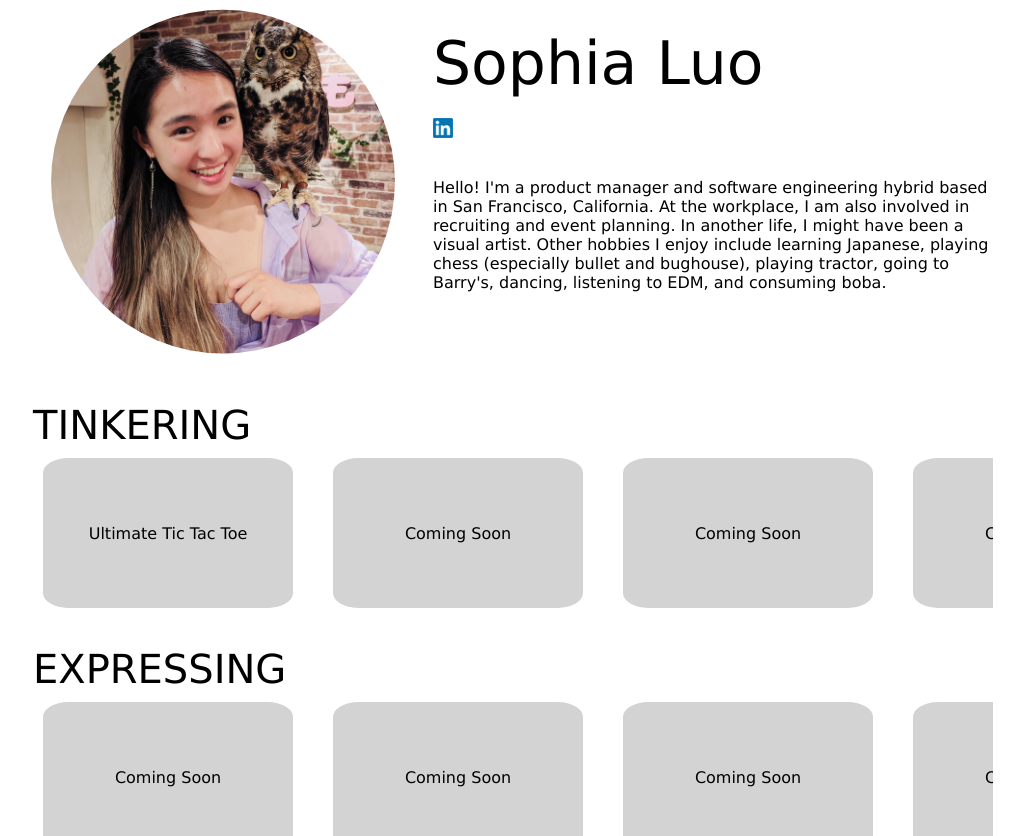
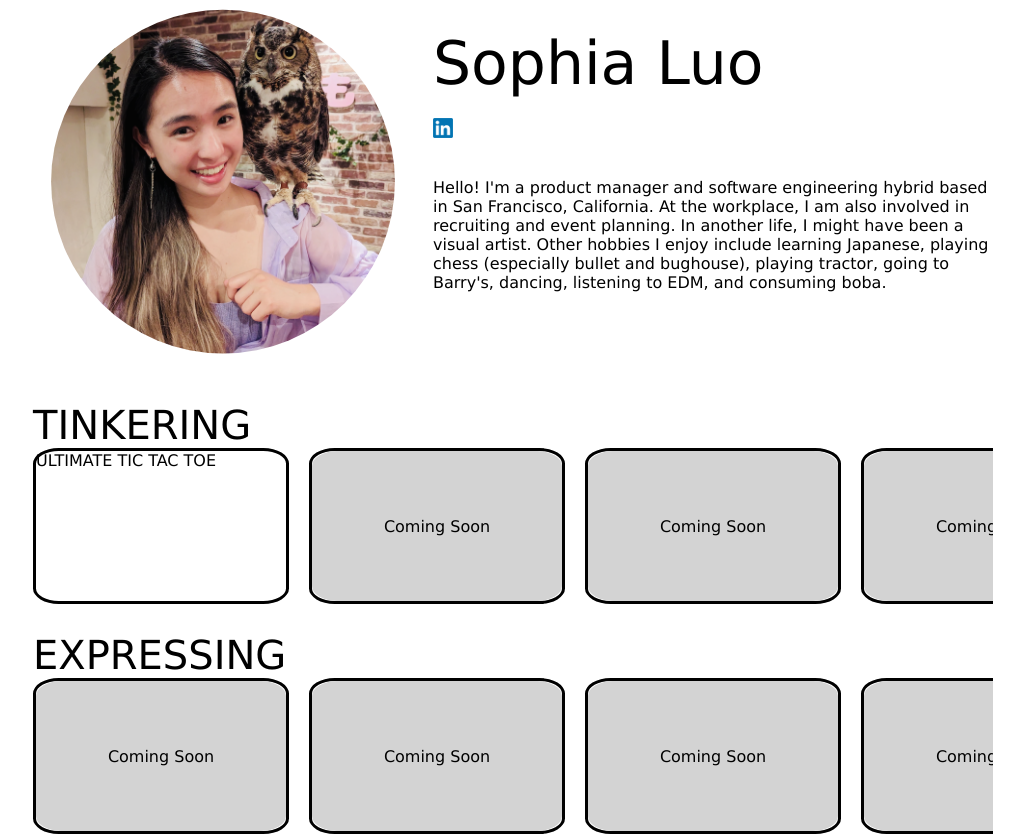
Before and after one commit to sophialuo/sophialuo.me, a Next.js app: page / in a window 1280 px wide. Shown: the top 836 px of the page, without its empty margins (127-1151 px from the left). Built offline with nearby package versions, Linux system fonts and the light colour scheme.

Commit message:
Refactor row item previews to allow for customized preview components

```diff
--- a/components/Home/BodyRow.css
+++ b/components/Home/BodyRow.css
@@ -9,15 +9,3 @@
     gap:20px;
     overflow-x: scroll;
 }
-
-.coming-soon-block {
-    margin: 10px;
-    height:150px;
-    min-width:250px;
-    background-color:lightgrey;
-    border-radius: 10%;
-    display: flex;
-    align-items: center;
-    justify-content: center;
-    cursor: pointer;
-}
--- /dev/null
+++ b/components/Home/Preview/Default.tsx
@@ -0,0 +1,27 @@
+import React from "react";
+import _ from "lodash";
+import { useRouter } from "next/navigation";
+import "./styles.css";
+
+const Default: React.FC<{
+  itemProps?: { path: string; name: string };
+}> = ({ itemProps }) => {
+  const router = useRouter();
+
+  return (
+    <div className="preview-container">
+      <div
+        className="coming-soon-block"
+        onClick={() => {
+          if (itemProps?.path) {
+            router.push(itemProps.path);
+          }
+        }}
+      >
+        {itemProps?.name ?? "Coming Soon"}
+      </div>
+    </div>
+  );
+};
+
+export default Default;
--- /dev/null
+++ b/components/Home/Preview/UltimateTicTacToe.tsx
@@ -0,0 +1,22 @@
+import React from "react";
+import _ from "lodash";
+import { useRouter } from "next/navigation";
+import "./styles.css";
+
+const PATH = "/ultimate-tic-tac-toe";
+const UltimateTicTacToe: React.FC = () => {
+  const router = useRouter();
+
+  return (
+    <div
+      className="preview-container"
+      onClick={() => {
+        router.push(PATH);
+      }}
+    >
+      ULTIMATE TIC TAC TOE
+    </div>
+  );
+};
+
+export default UltimateTicTacToe;
--- /dev/null
+++ b/components/Home/Preview/index.tsx
@@ -0,0 +1,2 @@
+export { default as DefaultPreview } from "./Default";
+export { default as UltimateTicTacToePreview } from "./UltimateTicTacToe";
--- /dev/null
+++ b/components/Home/Preview/styles.css
@@ -0,0 +1,19 @@
+.preview-container {
+    height: 150px;
+    min-width: 250px;
+    border-radius: 10%;
+    cursor: pointer;
+    border-style: solid;
+    border-color: 'gray';
+}
+
+.coming-soon-block {
+    width: 100%;
+    height: 100%;
+    background-color: lightgrey;
+    border-radius: 10%;
+    display: flex;
+    align-items: center;
+    justify-content: center;
+    cursor: pointer;
+}
--- a/components/Home/index.tsx
+++ b/components/Home/index.tsx
@@ -4,37 +4,13 @@ import _ from "lodash";
 import React from "react";
 import IntroRow from "./IntroRow";
 import BodyRow from "./BodyRow";
-import { useRouter } from "next/navigation";
+import { DefaultPreview, UltimateTicTacToePreview } from "./Preview";
 
 import "./styles.css";
 
 const NUM_ITEMS = 10;
 
-const tinkeringItems = [
-  {
-    path: "/ultimate-tic-tac-toe",
-    name: "Ultimate Tic Tac Toe",
-  },
-];
-
-const RowItemPreview: React.FC<{
-  itemProps?: { path: string; name: string };
-}> = ({ itemProps }) => {
-  const router = useRouter();
-
-  return (
-    <div
-      className="coming-soon-block"
-      onClick={() => {
-        if (itemProps?.path) {
-          router.push(itemProps.path);
-        }
-      }}
-    >
-      {itemProps?.name ?? "Coming Soon"}
-    </div>
-  );
-};
+const tinkeringItems = [<UltimateTicTacToePreview />];
 
 const Home: React.FC = () => {
   return (
@@ -44,24 +20,22 @@ const Home: React.FC = () => {
         <BodyRow
           rowTitle="TINKERING"
           rowItems={_.range(NUM_ITEMS).map((index: number) => {
-            return (
-              <RowItemPreview
-                key={`TINKERING${index}`}
-                itemProps={tinkeringItems[index]}
-              />
-            );
+            if (tinkeringItems[index]) {
+              return tinkeringItems[index];
+            }
+            return <DefaultPreview key={`TINKERING${index}`} />;
           })}
         />
         <BodyRow
           rowTitle="EXPRESSING"
           rowItems={_.range(NUM_ITEMS).map((index: number) => {
-            return <RowItemPreview key={`EXPRESSING${index}`} />;
+            return <DefaultPreview key={`EXPRESSING${index}`} />;
           })}
         />
         <BodyRow
           rowTitle="THINKING"
           rowItems={_.range(NUM_ITEMS).map((index: number) => {
-            return <RowItemPreview key={`THINKING${index}`} />;
+            return <DefaultPreview key={`THINKING${index}`} />;
           })}
         />
       </div>
```
